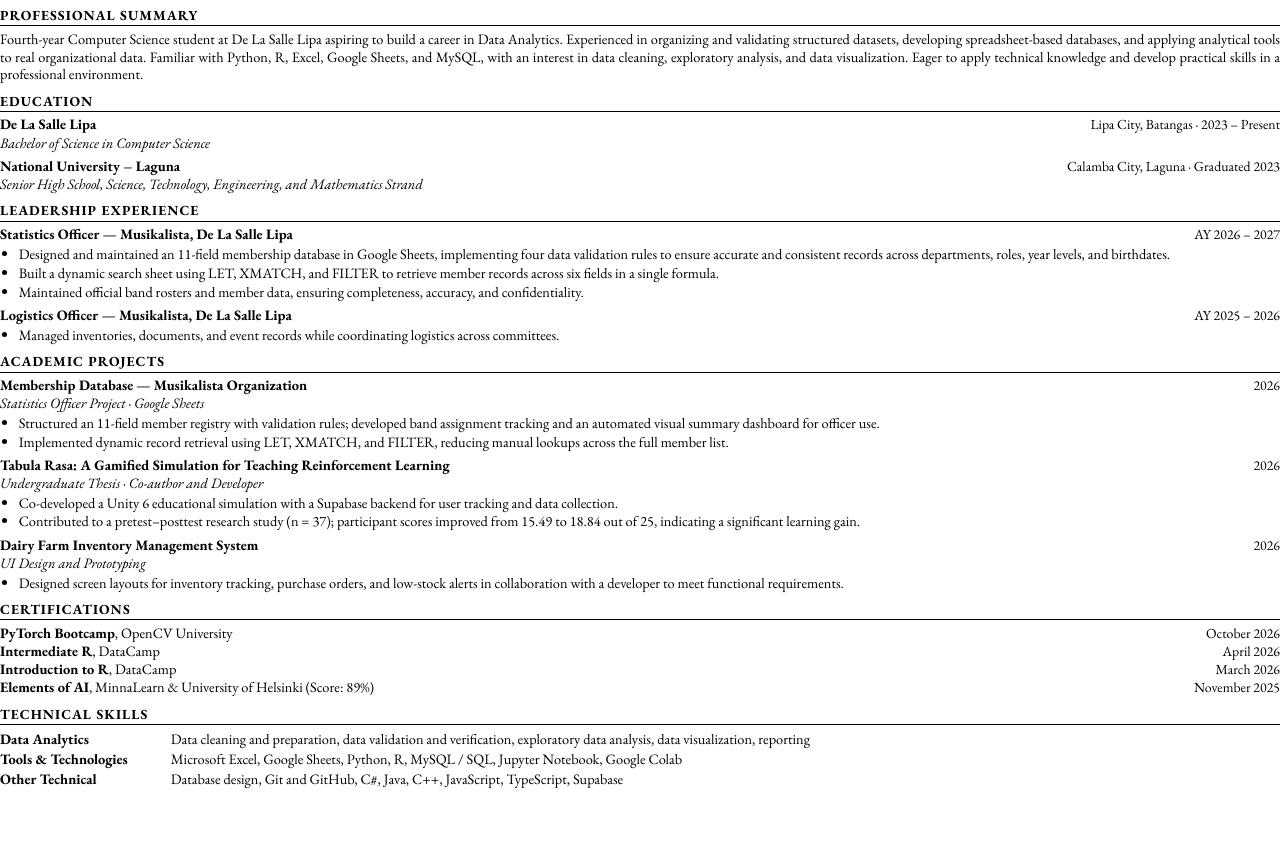
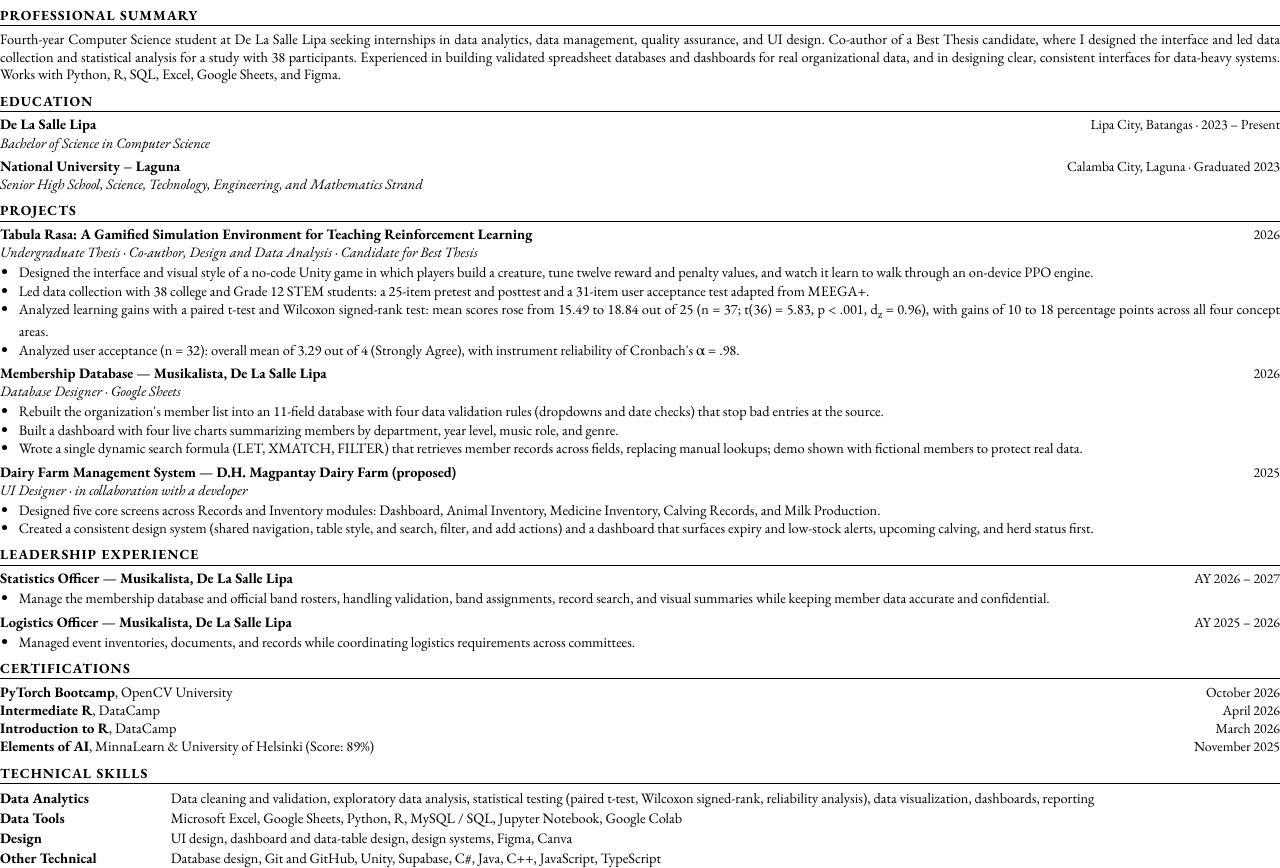
Before and after one commit to marcarboleda/Arboleda-Marc-Mobile-Portfolio, a website: page resume/resume.html in a window 1280 px wide. Shown: the part 51-919 px from the top of the page. Before the commit the page ends 839 px from the top, so only its background shows below. Drawn offline with Linux system fonts and the light colour scheme.

Commit message:
feat: update resume and portfolio content; enhance project descriptions and technical skills

```diff
--- a/resume/resume.html
+++ b/resume/resume.html
@@ -57,7 +57,7 @@
   </header>
 
   <h2>Professional Summary</h2>
-  <p class="summary">Fourth-year Computer Science student at De La Salle Lipa aspiring to build a career in Data Analytics. Experienced in organizing and validating structured datasets, developing spreadsheet-based databases, and applying analytical tools to real organizational data. Familiar with Python, R, Excel, Google Sheets, and MySQL, with an interest in data cleaning, exploratory analysis, and data visualization. Eager to apply technical knowledge and develop practical skills in a professional environment.</p>
+  <p class="summary">Fourth-year Computer Science student at De La Salle Lipa seeking internships in data analytics, data management, quality assurance, and UI design. Co-author of a Best Thesis candidate, where I designed the interface and led data collection and statistical analysis for a study with 38 participants. Experienced in building validated spreadsheet databases and dashboards for real organizational data, and in designing clear, consistent interfaces for data-heavy systems. Works with Python, R, SQL, Excel, Google Sheets, and Figma.</p>
 
   <h2>Education</h2>
   <div class="entry">
@@ -75,6 +75,44 @@
     <div><span class="role">Senior High School, Science, Technology, Engineering, and Mathematics Strand</span></div>
   </div>
 
+  <h2>Projects</h2>
+  <div class="entry">
+    <div class="row">
+      <span class="org">Tabula Rasa: A Gamified Simulation Environment for Teaching Reinforcement Learning</span>
+      <span class="date">2026</span>
+    </div>
+    <div><span class="role">Undergraduate Thesis · Co-author, Design and Data Analysis · Candidate for Best Thesis</span></div>
+    <ul>
+      <li>Designed the interface and visual style of a no-code Unity game in which players build a creature, tune twelve reward and penalty values, and watch it learn to walk through an on-device PPO engine.</li>
+      <li>Led data collection with 38 college and Grade 12 STEM students: a 25-item pretest and posttest and a 31-item user acceptance test adapted from MEEGA+.</li>
+      <li>Analyzed learning gains with a paired t-test and Wilcoxon signed-rank test: mean scores rose from 15.49 to 18.84 out of 25 (n = 37; t(36) = 5.83, p &lt; .001, d<sub>z</sub> = 0.96), with gains of 10 to 18 percentage points across all four concept areas.</li>
+      <li>Analyzed user acceptance (n = 32): overall mean of 3.29 out of 4 (Strongly Agree), with instrument reliability of Cronbach's α = .98.</li>
+    </ul>
+  </div>
+  <div class="entry">
+    <div class="row">
+      <span class="org">Membership Database — Musikalista, De La Salle Lipa</span>
+      <span class="date">2026</span>
+    </div>
+    <div><span class="role">Database Designer · Google Sheets</span></div>
+    <ul>
+      <li>Rebuilt the organization's member list into an 11-field database with four data validation rules (dropdowns and date checks) that stop bad entries at the source.</li>
+      <li>Built a dashboard with four live charts summarizing members by department, year level, music role, and genre.</li>
+      <li>Wrote a single dynamic search formula (LET, XMATCH, FILTER) that retrieves member records across fields, replacing manual lookups; demo shown with fictional members to protect real data.</li>
+    </ul>
+  </div>
+  <div class="entry">
+    <div class="row">
+      <span class="org">Dairy Farm Management System — D.H. Magpantay Dairy Farm (proposed)</span>
+      <span class="date">2025</span>
+    </div>
+    <div><span class="role">UI Designer · in collaboration with a developer</span></div>
+    <ul>
+      <li>Designed five core screens across Records and Inventory modules: Dashboard, Animal Inventory, Medicine Inventory, Calving Records, and Milk Production.</li>
+      <li>Created a consistent design system (shared navigation, table style, and search, filter, and add actions) and a dashboard that surfaces expiry and low-stock alerts, upcoming calving, and herd status first.</li>
+    </ul>
+  </div>
+
   <h2>Leadership Experience</h2>
   <div class="entry">
     <div class="row">
@@ -82,9 +120,7 @@
       <span class="date">AY 2026 – 2027</span>
     </div>
     <ul>
-      <li>Designed and maintained an 11-field membership database in Google Sheets, implementing four data validation rules to ensure accurate and consistent records across departments, roles, year levels, and birthdates.</li>
-      <li>Built a dynamic search sheet using LET, XMATCH, and FILTER to retrieve member records across six fields in a single formula.</li>
-      <li>Maintained official band rosters and member data, ensuring completeness, accuracy, and confidentiality.</li>
+      <li>Manage the membership database and official band rosters, handling validation, band assignments, record search, and visual summaries while keeping member data accurate and confidential.</li>
     </ul>
   </div>
   <div class="entry">
@@ -93,41 +129,7 @@
       <span class="date">AY 2025 – 2026</span>
     </div>
     <ul>
-      <li>Managed inventories, documents, and event records while coordinating logistics across committees.</li>
-    </ul>
-  </div>
-
-  <h2>Academic Projects</h2>
-  <div class="entry">
-    <div class="row">
-      <span class="org">Membership Database — Musikalista Organization</span>
-      <span class="date">2026</span>
-    </div>
-    <div><span class="role">Statistics Officer Project · Google Sheets</span></div>
-    <ul>
-      <li>Structured an 11-field member registry with validation rules; developed band assignment tracking and an automated visual summary dashboard for officer use.</li>
-      <li>Implemented dynamic record retrieval using LET, XMATCH, and FILTER, reducing manual lookups across the full member list.</li>
-    </ul>
-  </div>
-  <div class="entry">
-    <div class="row">
-      <span class="org">Tabula Rasa: A Gamified Simulation for Teaching Reinforcement Learning</span>
-      <span class="date">2026</span>
-    </div>
-    <div><span class="role">Undergraduate Thesis · Co-author and Developer</span></div>
-    <ul>
-      <li>Co-developed a Unity 6 educational simulation with a Supabase backend for user tracking and data collection.</li>
-      <li>Contributed to a pretest–posttest research study (n = 37); participant scores improved from 15.49 to 18.84 out of 25, indicating a significant learning gain.</li>
-    </ul>
-  </div>
-  <div class="entry">
-    <div class="row">
-      <span class="org">Dairy Farm Inventory Management System</span>
-      <span class="date">2026</span>
-    </div>
-    <div><span class="role">UI Design and Prototyping</span></div>
-    <ul>
-      <li>Designed screen layouts for inventory tracking, purchase orders, and low-stock alerts in collaboration with a developer to meet functional requirements.</li>
+      <li>Managed event inventories, documents, and records while coordinating logistics requirements across committees.</li>
     </ul>
   </div>
 
@@ -143,15 +145,19 @@
   <table class="skills">
     <tr>
       <td>Data Analytics</td>
-      <td>Data cleaning and preparation, data validation and verification, exploratory data analysis, data visualization, reporting</td>
+      <td>Data cleaning and validation, exploratory data analysis, statistical testing (paired t-test, Wilcoxon signed-rank, reliability analysis), data visualization, dashboards, reporting</td>
     </tr>
     <tr>
-      <td>Tools &amp; Technologies</td>
+      <td>Data Tools</td>
       <td>Microsoft Excel, Google Sheets, Python, R, MySQL / SQL, Jupyter Notebook, Google Colab</td>
     </tr>
     <tr>
+      <td>Design</td>
+      <td>UI design, dashboard and data-table design, design systems, Figma, Canva</td>
+    </tr>
+    <tr>
       <td>Other Technical</td>
-      <td>Database design, Git and GitHub, C#, Java, C++, JavaScript, TypeScript, Supabase</td>
+      <td>Database design, Git and GitHub, Unity, Supabase, C#, Java, C++, JavaScript, TypeScript</td>
     </tr>
   </table>
 
```
Also changed, not shown: public/index.html (+39 -13 lines), 2 other files.
